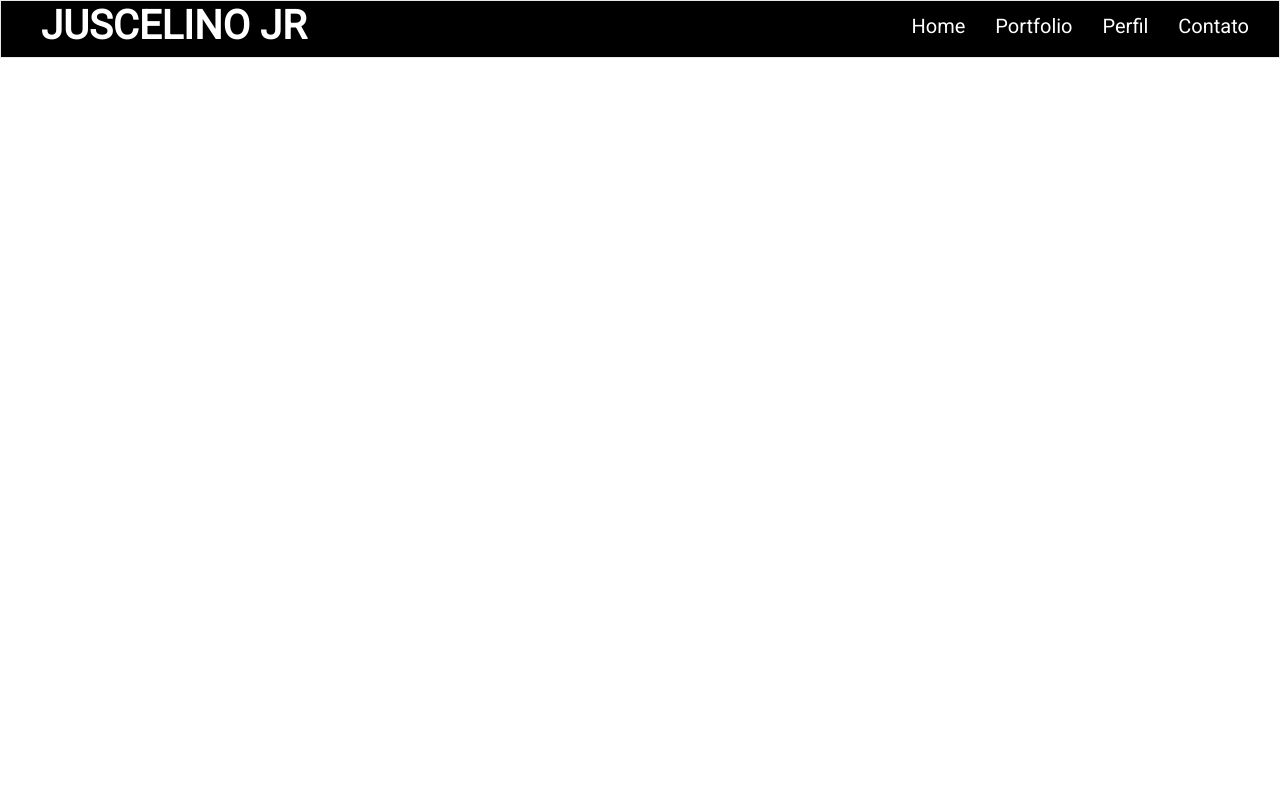
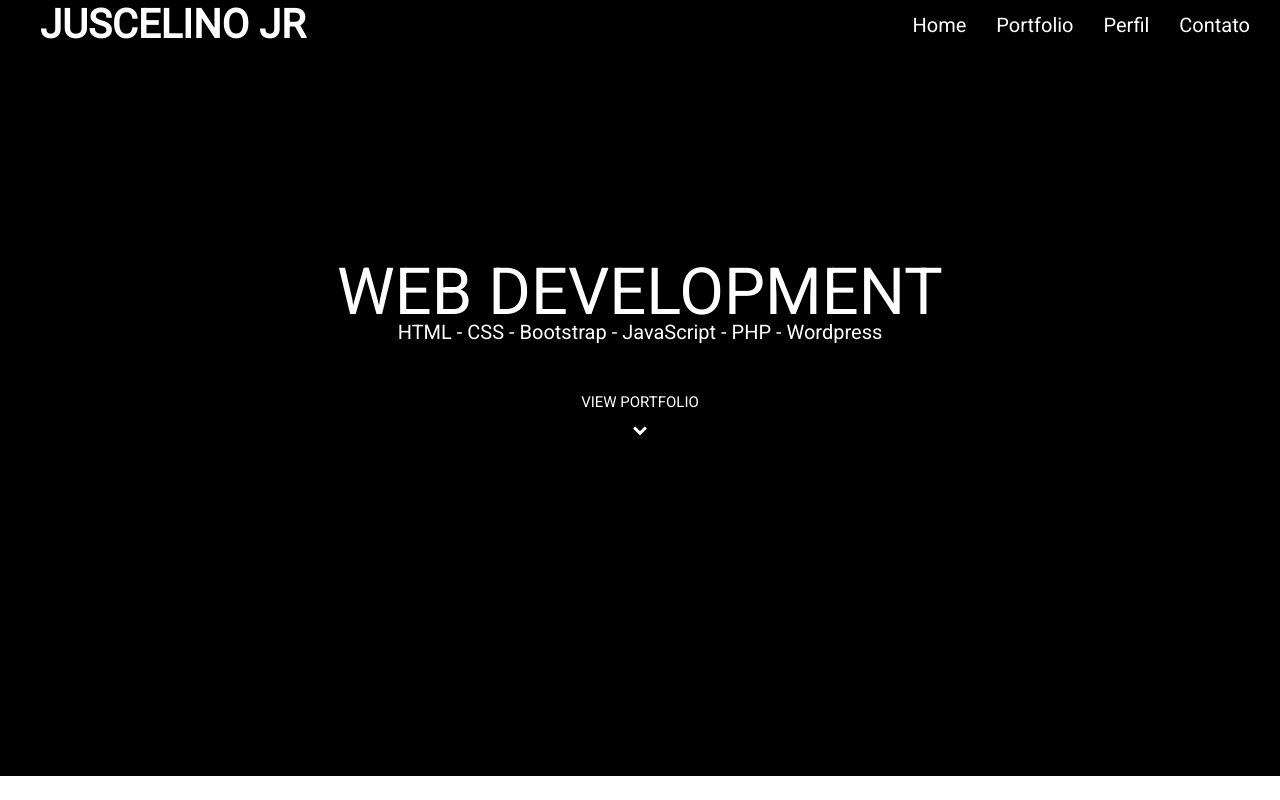
Before and after one commit to JuscelinoJunior/Portfolio, a plain HTML site: page index.html in a window 1280 px wide. Drawn offline with Linux system fonts and the light colour scheme; a web font is replaced by a local one.

Commit message:
End intro

```diff
--- a/index.html
+++ b/index.html
@@ -7,7 +7,7 @@
 		<link href="css/style.css" rel="stylesheet" type="text/css">
 	</head>
 	<body>
-		<header>
+		<header id="menu">
 			<nav class="navbar navbar-default">
 			  <div class="container-fluid">
 			    <!-- Brand and toggle get grouped for better mobile display -->
@@ -33,6 +33,18 @@
 			  </div><!-- /.container-fluid -->
 			</nav>
 		</header>
+		<main>
+			<div class="intro">
+				<header id="tituloIntro">
+					<h1>Web Development</h1>
+					<h2>HTML - CSS - Bootstrap - JavaScript  - PHP - Wordpress</h2>
+					<h2 id="h2Portfolio">
+						View Portfolio<br>
+						<span class="fa fa-chevron-down"></span>
+					</h2>
+				</header>
+			</div>
+		</main>
 
 		<script type="text/javascript" src="js/jquery-3.1.1.min.js"></script>
 		<script type="text/javascript" src="js/bootstrap.min.js"></script>
--- a/sass/_header.sass
+++ b/sass/_header.sass
@@ -1,8 +1,10 @@
-header
+#menu
 	font-family: $font-main
 	.navbar
 		border-radius: 0
 		background-color: $color-primary
+		margin: 0
+		border: none
 		.nav
 			font-size: 20px
 			>li>a
--- /dev/null
+++ b/sass/_intro.sass
@@ -0,0 +1,28 @@
+.intro
+	background-color: $color-primary
+	height: 90vh
+	#tituloIntro
+		margin: 0 auto
+		width: 50%
+		top: 30%
+		position: relative
+		line-height: 40px
+		h1
+			color: $color-secondary
+			text-transform: uppercase
+			margin: 0
+			font-family: $font-main
+			font-size: 65px
+			text-align: center
+			font-weight: 500
+		h2
+			color: $color-secondary
+			margin: 0
+			font-family: $font-main
+			font-size: 20px
+			text-align: center
+			font-weight: 500
+		#h2Portfolio
+			text-transform: uppercase
+			font-size: 15px
+			margin-top: 30px
--- a/sass/style.sass
+++ b/sass/style.sass
@@ -1,5 +1,6 @@
 @import vendors/bootstrap/bootstrap/variables
 @import vendors/bootstrap/bootstrap/mixins
 @import variables
+@import intro
 @import header
 @import url(https://fonts.googleapis.com/css?family=Roboto)
```
Also changed, not shown: css/style.css, 1 other file.
